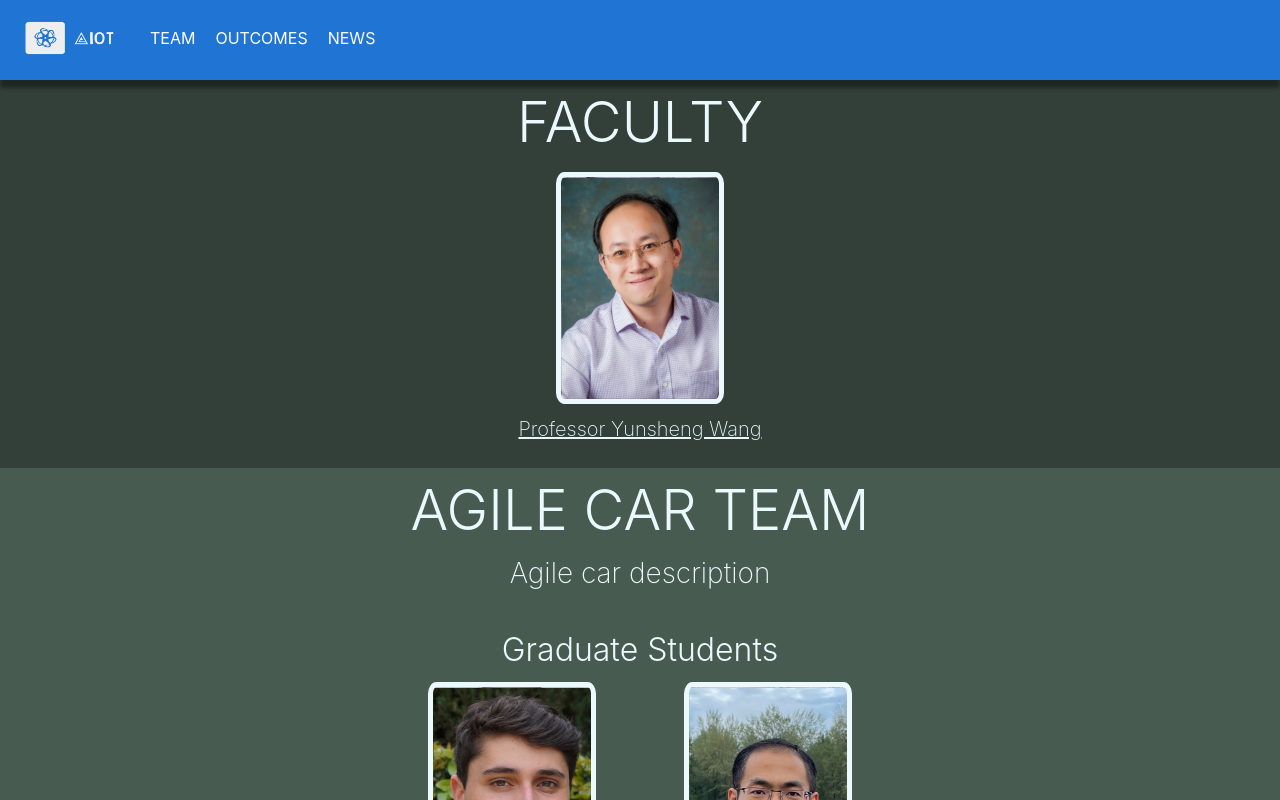
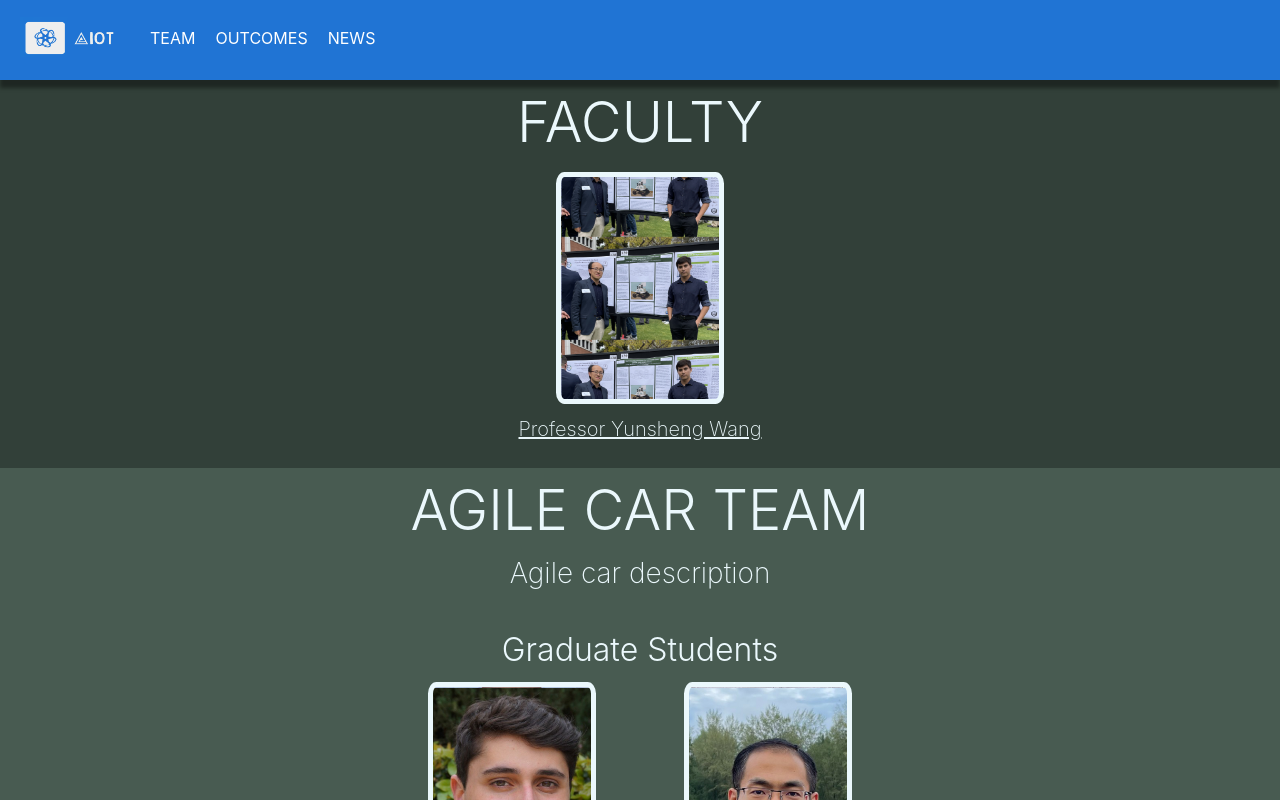
Before and after one commit to AIoTLabCPP/AIoT-Lab, a React (Vite) app: page /#/team in a window 1280 px wide. Shown: the top 800 px of the page. Built offline with nearby package versions, Linux system fonts and the light colour scheme.

Commit message:
Test images

```diff
--- a/src/pages/Team.jsx
+++ b/src/pages/Team.jsx
@@ -14,7 +14,7 @@ export default function Team() {
           FACULTY
         </div>
         <div className="profile_image" style={{
-          backgroundImage: `url(./src/assets/images/wang_yunsheng.jpg)`,
+          backgroundImage: `url(./src/assets/images/agile_car_presentation.jpg)`,
           marginLeft: 'auto',
           marginRight: 'auto'
         }}>
```
